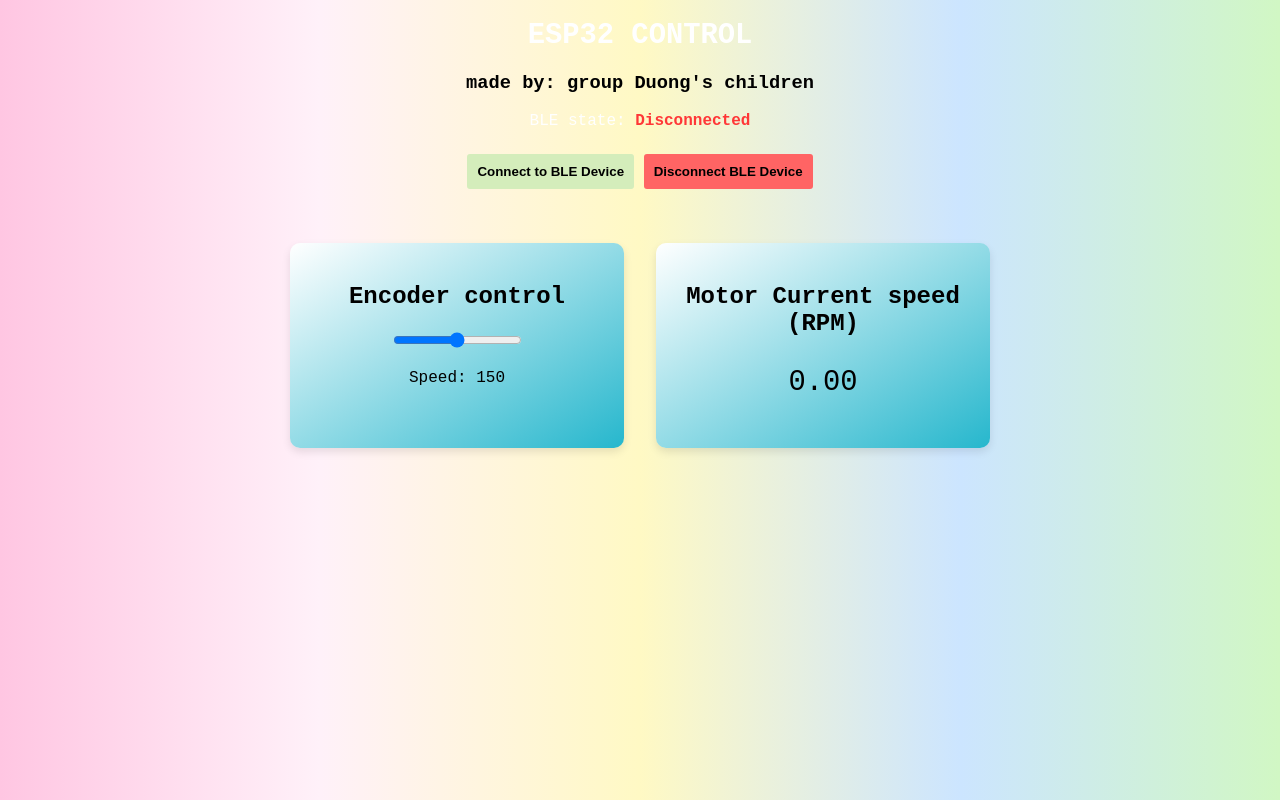
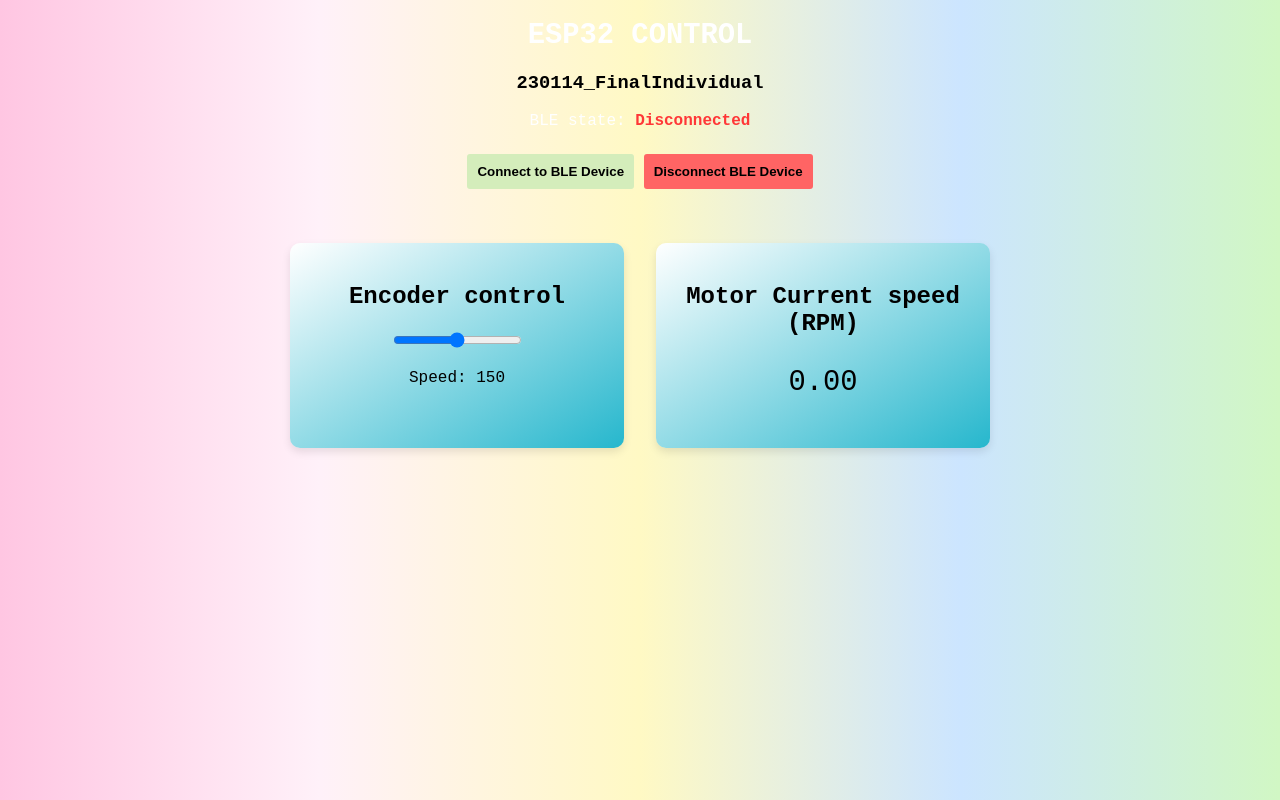
Before and after one commit to napienapie/final, a plain HTML site: page index.html in a window 1280 px wide. Drawn offline with Linux system fonts and the light colour scheme.

Commit message:
Update index.html

```diff
--- a/index.html
+++ b/index.html
@@ -1,7 +1,7 @@
 <!DOCTYPE html>
 <html>
 <head>
-    <title>FINAL PROJECT GROUP DUONG'S CHILDREN</title>
+    <title>230114_FinalIndividual</title>
     <meta name="viewport" content="width=device-width, initial-scale=1">
     <link rel="icon" type="image/png" href="favicon.ico">
     <link rel="stylesheet" type="text/css" href="style.css">
@@ -10,7 +10,7 @@
 <body>
     <div class="topnav">
         <h1>ESP32 CONTROL</h1>
-        <h3> made by: group Duong's children </h3>
+        <h3> 230114_FinalIndividual </h3>
         <p class="gray-label">BLE state: <strong><span id="bleState" style="color:#ff3737;">Disconnected</span></strong></p>
         <div>
            <p>
```
